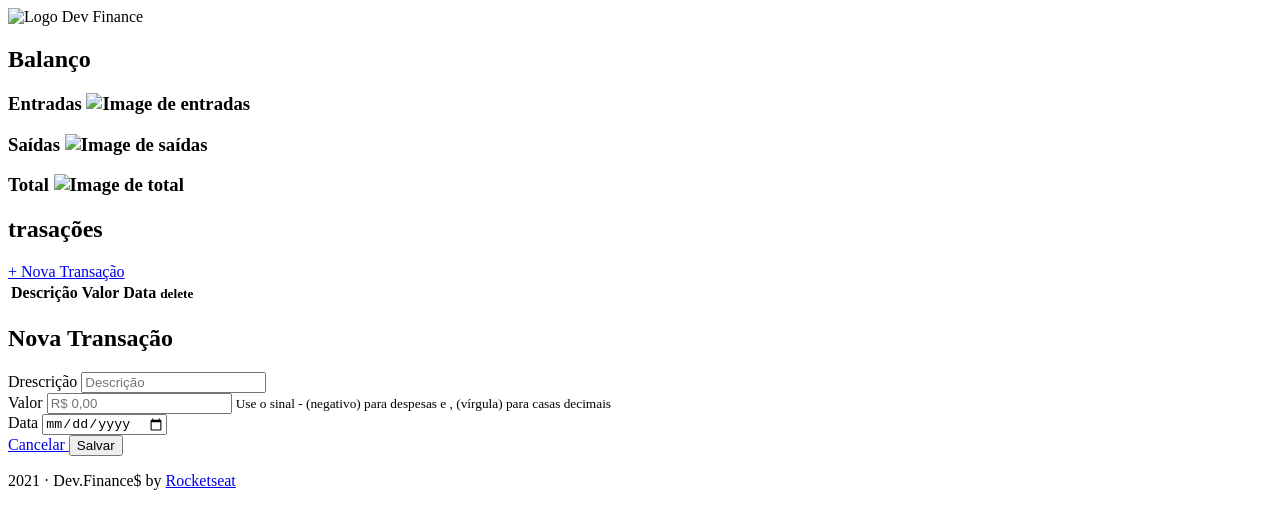
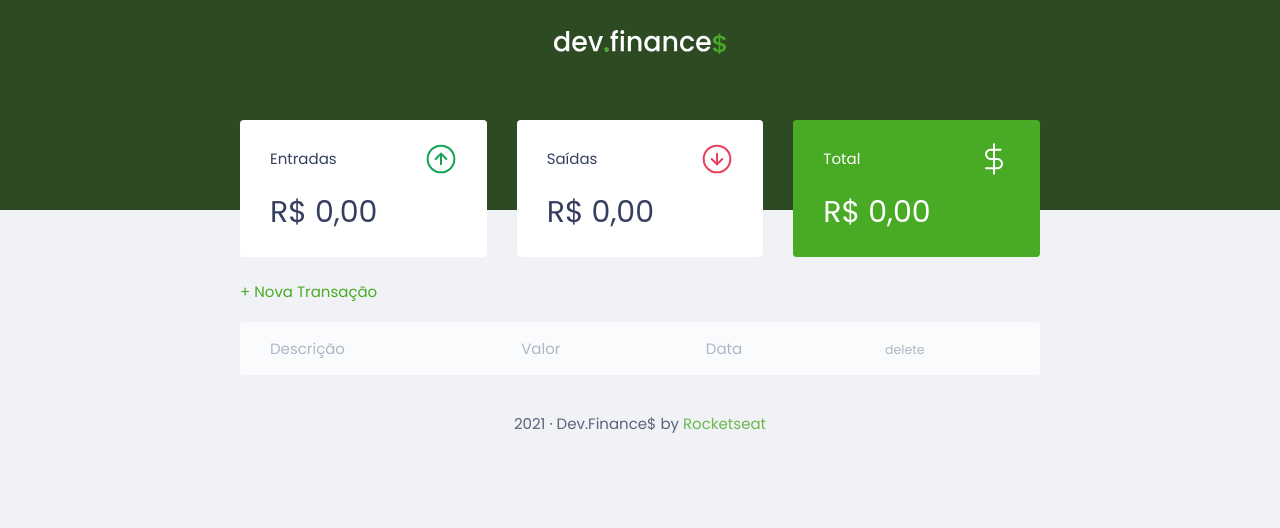
Before and after one commit to william-almeida/dev-finance, a plain HTML site: page index.html in a window 1280 px wide. Drawn offline with Linux system fonts and the light colour scheme; the site is published under a folder, as on GitHub Pages, so addresses that start at the root find nothing.

Commit message:
gh pages

```diff
--- a/index.html
+++ b/index.html
@@ -7,15 +7,15 @@
   <meta name="viewport" content="width=device-width, initial-scale=1.0">
   <link rel="preconnect" href="https://fonts.gstatic.com">
   <link href="https://fonts.googleapis.com/css2?family=Poppins:ital,wght@0,100;0,400;0,700;1,100;1,400;1,700&display=swap" rel="stylesheet">
-  <link rel="stylesheet" href="/style.css">
-  <link rel="shortcut icon" href="/assets/favico.svg">
+  <link rel="stylesheet" href="style.css">
+  <link rel="shortcut icon" href="assets/favico.svg">
   <title> Dev.Finance$ </title>
 </head>
 
 <body>
 
   <header>
-    <img src="/assets/logo.svg" alt="Logo Dev Finance">
+    <img src="assets/logo.svg" alt="Logo Dev Finance">
   </header>
 
   <main class="container">
@@ -25,21 +25,21 @@
       <div class="card">
         <h3>
           <span>Entradas</span>
-          <img src="/assets/income.svg" alt="Image de entradas">
+          <img src="assets/income.svg" alt="Image de entradas">
         </h3>
         <p id="incomeDisplay"></p>
       </div>
       <div class="card">
         <h3>
           <span>Saídas</span>
-          <img src="/assets/expense.svg" alt="Image de saídas">
+          <img src="assets/expense.svg" alt="Image de saídas">
         </h3>
         <p id="expenseDisplay"></p>
       </div>
       <div class="card green">
         <h3>
           <span>Total</span>
-          <img src="/assets/total.svg" alt="Image de total">
+          <img src="assets/total.svg" alt="Image de total">
         </h3>
         <p id="totalDisplay"></p>
       </div>
@@ -139,7 +139,7 @@
       </a>
     </p>
   </footer>
-  <script src="/script.js"></script>
+  <script src="script.js"></script>
 </body>
 
 </html>
```
